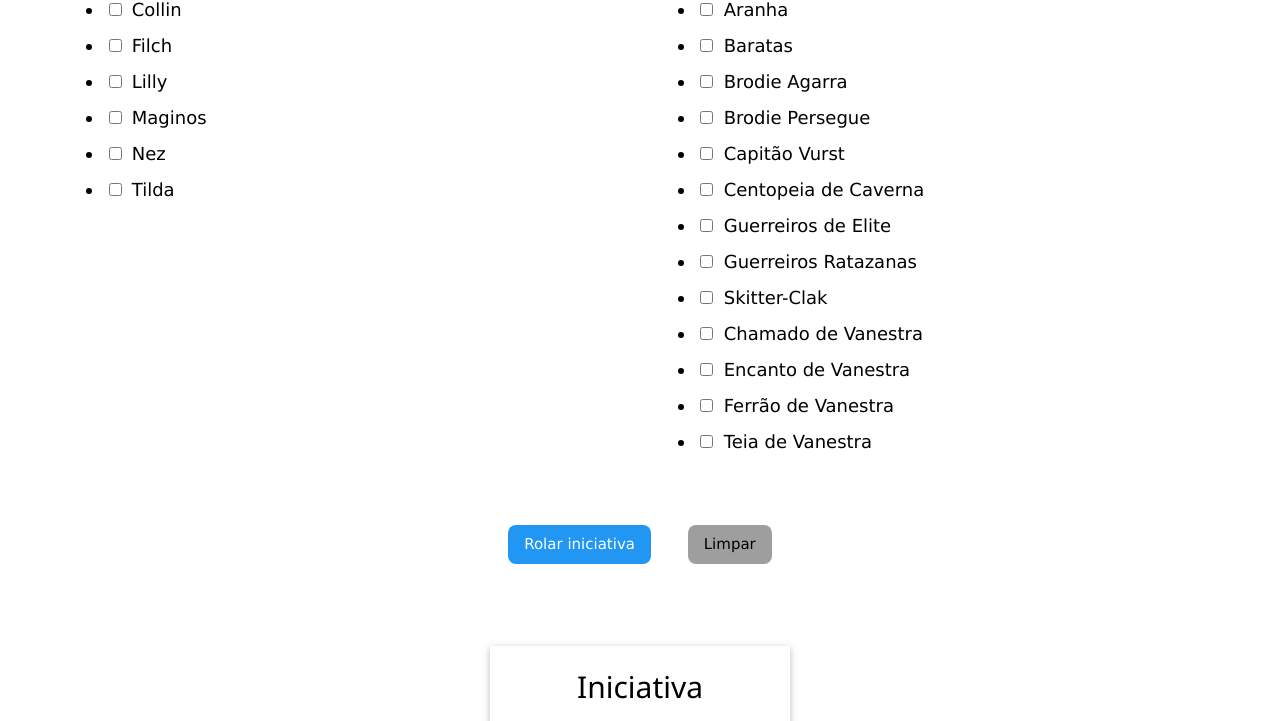
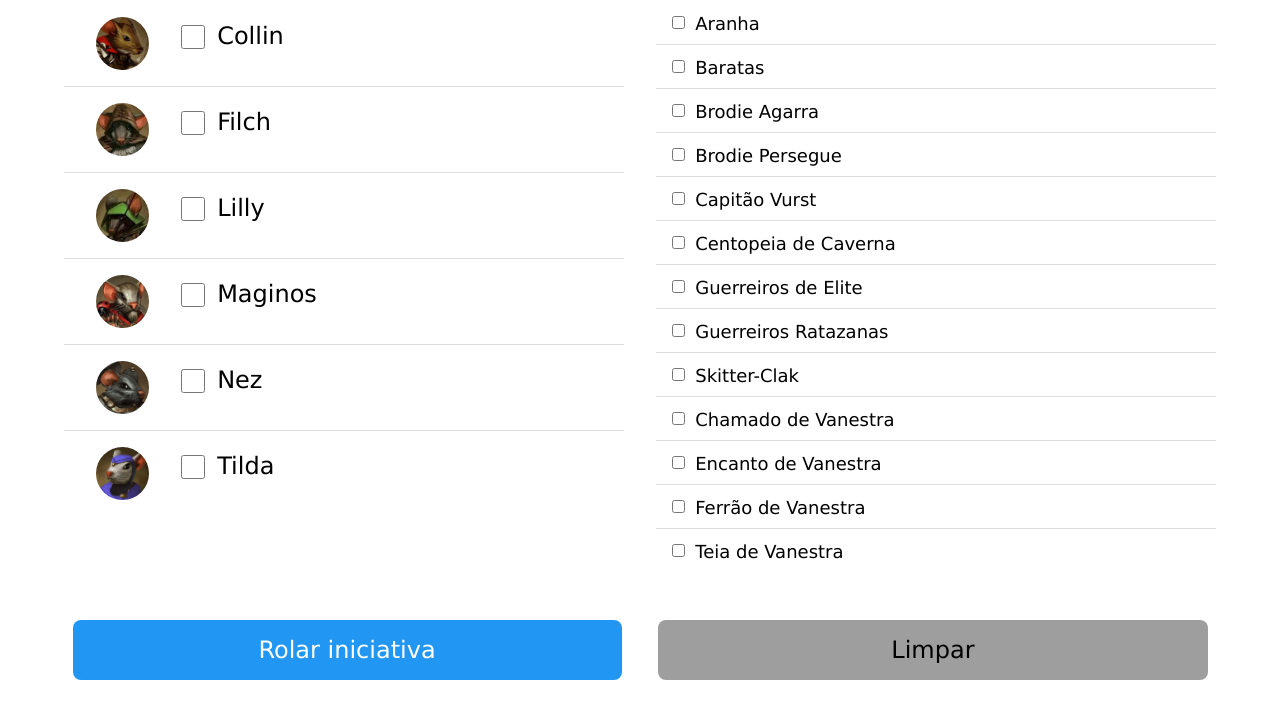
Before and after one commit to JonathanBaliellas/MiceMystics, a plain HTML site: page index.html in a window 1280 px wide. Shown: the part 234-955 px from the top of the page. Drawn offline with nearby package versions, Linux system fonts and the light colour scheme.

Commit message:
Create images

```diff
--- a/index.html
+++ b/index.html
@@ -24,6 +24,11 @@
             margin-right: auto;
             width: fit-content;
         }
+        .avatar{width: 85px!important;}
+        button{width: 44%;}
+        @media only screen and (max-width: 600px){
+            .w3-button.w3-xlarge{font-size: large!important;}
+        }
     </style>
 
     <!-- JS -->
@@ -41,27 +46,57 @@
             <section class="w3-margin w3-padding w3-container">
                 <!-- HERÓIS -->
                 <div class="w3-half w3-padding" id="div-heroes">
-                    <h3 class="w3-center">Heróis</h3>
-                    <ul class="w3-large" id="ul-heroes">
-                        <li><input type="checkbox" name="heroes" value="Collin" id="chk-collin">
-                            <label for="chk-collin">Collin</label></li>
-                        <li><input type="checkbox" name="heroes" value="Filch" id="chk-filch">
-                            <label for="chk-filch">Filch</label></li>
-                        <li><input type="checkbox" name="heroes" value="Lilly" id="chk-lilly">
-                            <label for="chk-lilly">Lilly</label></li>
-                        <li><input type="checkbox" name="heroes" value="Maginos" id="chk-maginos">
-                            <label for="chk-maginos">Maginos</label></li>
-                        <li><input type="checkbox" name="heroes" value="Nez" id="chk-nez">
-                            <label for="chk-nez">Nez</label></li>
-                        <li><input type="checkbox" name="heroes" value="Tilda" id="chk-tilda">
-                            <label for="chk-tilda">Tilda</label></li>
+                    <h3 class="w3-center w3-xxlarge">Heróis</h3>
+                    <ul class="w3-xlarge w3-ul" id="ul-heroes">
+                        <li class="w3-bar">
+                            <img src="/src/collin.png" class="w3-bar-item w3-circle avatar" alt="">
+                            <div class="w3-bar-item">
+                                <input type="checkbox" name="heroes" value="Collin" id="chk-collin" class="w3-check">
+                                <label for="chk-collin">Collin</label>
+                            </div>
+                        </li>
+                        <li class="w3-bar">
+                            <img src="/src/filch.png" class="w3-bar-item w3-circle avatar" alt="">
+                            <div class="w3-bar-item">
+                                <input type="checkbox" name="heroes" value="Filch" id="chk-filch" class="w3-check">
+                                <label for="chk-filch">Filch</label>
+                            </div>
+                        </li>
+                        <li class="w3-bar">
+                            <img src="/src/lilly.png" class="w3-bar-item w3-circle avatar" alt="">
+                            <div class="w3-bar-item">
+                                <input type="checkbox" name="heroes" value="Lilly" id="chk-lilly" class="w3-check">
+                                <label for="chk-lilly">Lilly</label>
+                            </div>
+                        </li>
+                        <li class="w3-bar">
+                            <img src="/src/maginos.png" class="w3-bar-item w3-circle avatar" alt="">
+                            <div class="w3-bar-item">
+                                <input type="checkbox" name="heroes" value="Maginos" id="chk-maginos" class="w3-check">
+                                <label for="chk-maginos">Maginos</label>
+                            </div>
+                        </li>
+                        <li class="w3-bar">
+                            <img src="/src/nez.png" class="w3-bar-item w3-circle avatar" alt="">
+                            <div class="w3-bar-item">
+                                <input type="checkbox" name="heroes" value="Nez" id="chk-nez" class="w3-check">
+                                <label for="chk-nez">Nez</label>
+                            </div>
+                        </li>
+                        <li class="w3-bar">
+                            <img src="/src/tilda.png" class="w3-bar-item w3-circle avatar" alt="">
+                            <div class="w3-bar-item">
+                                <input type="checkbox" name="heroes" value="Tilda" id="chk-tilda" class="w3-check">
+                                <label for="chk-tilda">Tilda</label>
+                            </div>
+                        </li>
                     </ul>
                 </div>
 
                 <!-- LACAIOS -->
                 <div class="w3-half w3-padding" id="div-minions">
-                    <h3 class="w3-center">Lacaios</h3>
-                    <ul class="w3-large" id="ul-minions">
+                    <h3 class="w3-center w3-xxlarge">Lacaios</h3>
+                    <ul class="w3-large w3-ul" id="ul-minions">
                         <li><input type="checkbox" name="minions" value="Aranha" id="chk-aranha">
                             <label for="chk-aranha">Aranha</label></li>
                         <li><input type="checkbox" name="minions" value="Baratas" id="chk-baratas">
@@ -93,9 +128,9 @@
             </section>
 
             <!-- BOTÕES -->
-            <div class="w3-center w3-margin">
-                <button class="w3-button w3-blue w3-round-large w3-margin" id="btn-initiative">Rolar iniciativa</button>
-                <button class="w3-button w3-gray w3-round-large w3-margin" id="btn-limpar">Limpar</button>
+            <div class="w3-center w3-block">
+                <button class="w3-button w3-blue w3-round-large w3-padding-large w3-xlarge w3-margin" id="btn-initiative">Rolar iniciativa</button>
+                <button class="w3-button w3-gray w3-round-large w3-padding-large w3-xlarge w3-margin" id="btn-limpar">Limpar</button>
             </div>
         </section>
 
@@ -103,11 +138,14 @@
         <section class="w3-container" id="sec-initiative">
             <div class="w3-card w3-padding initiative">
                 <h2 class="w3-center">Iniciativa</h2>
-                <ol id="ol-initiative"></ol>
+                <ol class="w3-border" id="ol-initiative"></ol>
                 <div id="emptyList" style="text-align: center; margin: 20px;">Lista vazia</div>
             </div>
         </section>
     </main>
-    <footer></footer>
+    <footer class="w3-content w3-blue w3-padding-large w3-center">
+        Jonathan Baliellas - 2023 <br>
+        Powered by <a href="https://mice-and-mystics.fandom.com/wiki/Mice_and_Mystics_Wiki" target="_blank" rel="noopener noreferrer">Mice & Mystics Wiki</a> &copy;
+    </footer>
 </body>
 </html>
```
Also changed, not shown: src/Collin2.webp (added), src/collin.png (added), src/filch.png (added), src/lilly.png (added), src/maginos.png (added), src/nez.png (added), src/tilda.png (added).
